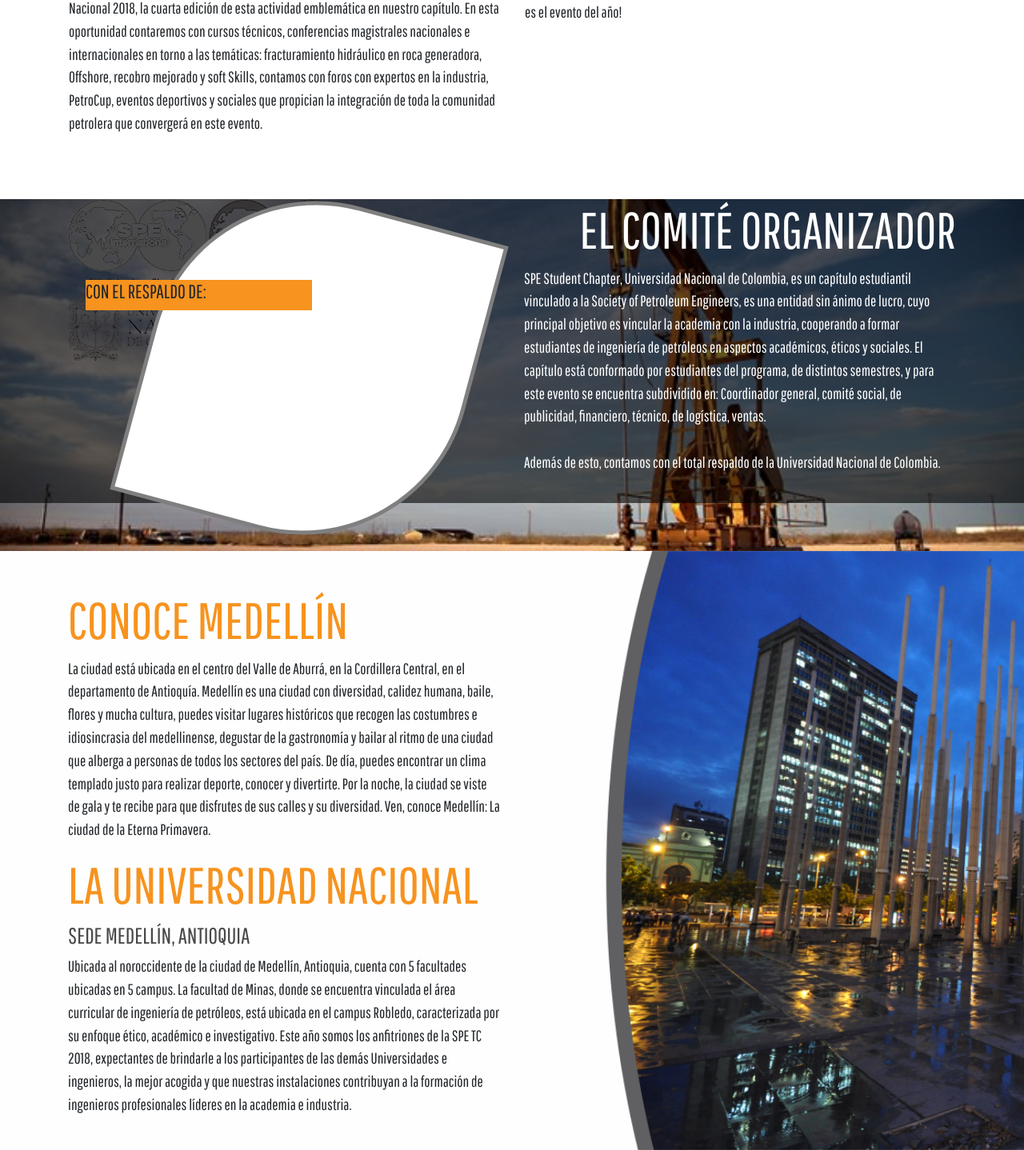
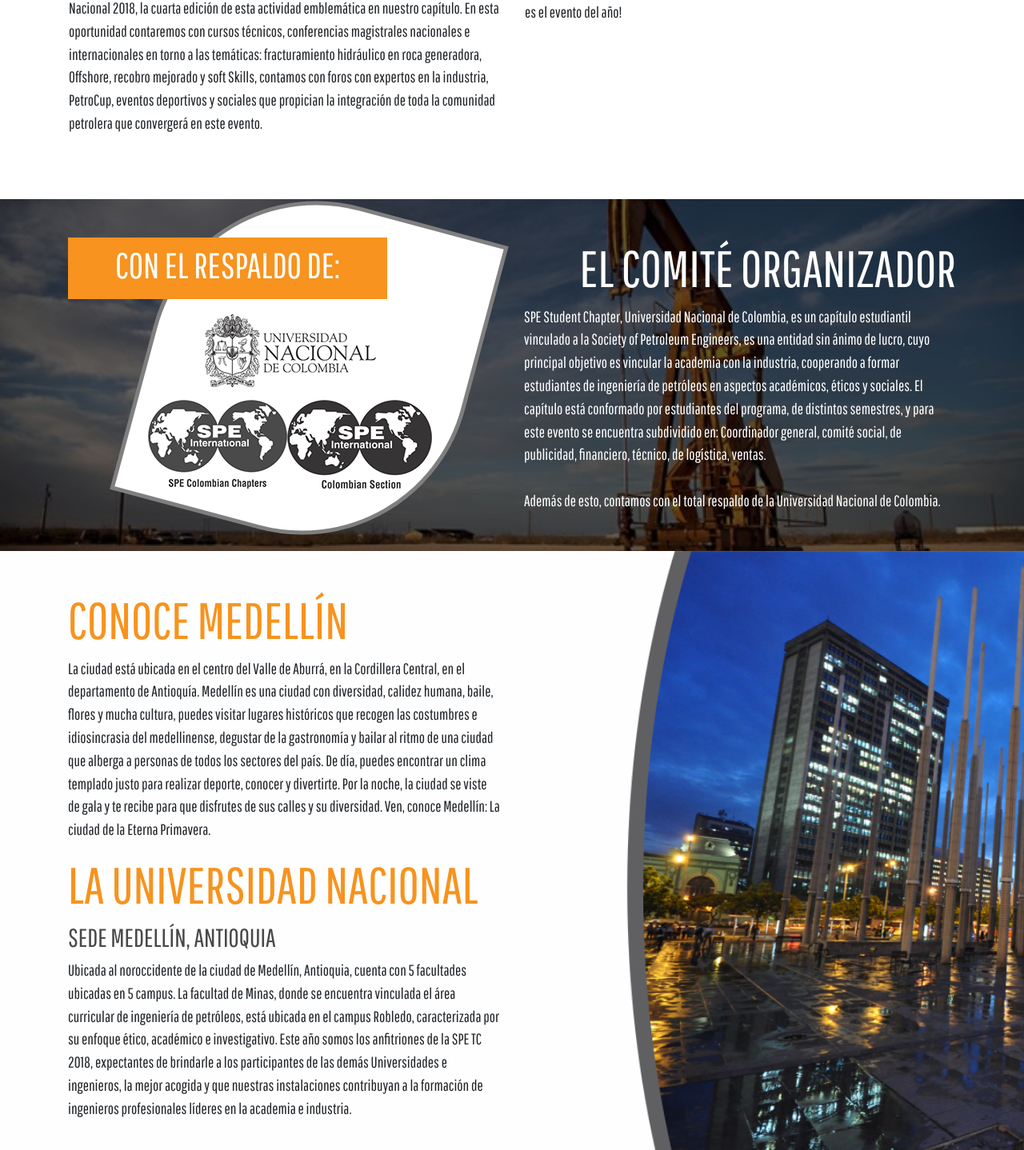
Before and after one commit to a-serna/Spetc2018-web, a PHP site: page / in a window 1280 px wide. Shown: the part 1196-2634 px from the top of the page at 80% size. Run offline with PHP 8.4, Linux system fonts and the light colour scheme; some libraries are stand-ins or nearby versions.

Commit message:
avances en maquetación

```diff
--- a/css/spetc.css
+++ b/css/spetc.css
@@ -18,7 +18,16 @@
   filter: alpha(opacity=100);
   background: #000000 url(../images/bg.jpg) no-repeat center center;
   background-size: cover;
-  left: 0px;
+  position: fixed;
+}
+#evento{
+  background-color: white;
+}
+#agenda{
+  z-index: 1;
+}
+.bg-orange{
+  background-color: #F7931E;
 }
 .bg-comite {
   z-index: -2;
@@ -32,6 +41,7 @@
 }
 .bg-filter{
   z-index: 1;
+  height: 440px;
   min-height: 380px;
   background-color: rgba(0,0,0,0.61);
 }
@@ -81,8 +91,16 @@
   height: 8px;
   background-color: #F7931E;
 }
+.divider02{
+  width: 100vw;
+  height: 8px;
+  background-color: #EAEAEA;
+}
 .text-orange{
   color: #F7931E;
+}
+.text-orange-light{
+  color: #FFB21D;
 }
 .text-gris{
   color: #484848;
@@ -92,6 +110,9 @@
 }
 h2{
   font-size: 2.8em !important;
+}
+h3{
+  font-size: 2em !important;
 }
 P{
   font-size: 1.2em !important;
@@ -119,11 +140,12 @@
 }
 .box-comite{
   z-index: 1;
-  width: 283px;
+  width: 70%;
   background-color: #F7931E;
-  padding-bottom: 1px;
-  position: relative;
-  margin-right: -10000px;
-  margin-top: 101px;
-  left: 37px;
 }
+.box-logos{
+  z-index: 1;
+}
+.box-text{
+  z-index: 0;
+}
--- a/index.html
+++ b/index.html
@@ -24,7 +24,7 @@
   <body>
     <header>
       <div class="particle position-absolute"></div>
-      <div class="bg-image position-absolute" style="background-attachment: fixed;"></div>
+      <div class="bg-image" style="background-attachment: fixed;"></div>
       <div class="row bg-home">
         <div class="col-12 pt-5 mt-5">
           <img src="images/logowhite.png" class="img-fluid mx-auto d-block" alt="Responsive image">
@@ -81,7 +81,7 @@
 
     <div class="divider"></div>
 
-    <section id="evento" class="mb-5">
+    <section id="evento" class="pb-5">
       <div class="container">
         <div class="row">
           <div class="col-md-6 col-sm-12 p-3">
@@ -91,7 +91,7 @@
             En este año, tenemos el placer de presentar la <b class="text-orange">SPE Technical Conference</b>, Universidad Nacional 2018, la cuarta edición de esta actividad emblemática en nuestro capítulo. En esta oportunidad contaremos con cursos técnicos, conferencias magistrales nacionales e internacionales en torno a las temáticas: fracturamiento hidráulico en roca generadora, Offshore, recobro mejorado y soft Skills, contamos con foros con expertos en la industria, PetroCup, eventos deportivos y sociales que propician la integración de toda la comunidad petrolera que convergerá en este evento.</p>
           </div>
           <div class="col-md-6 col-sm-12 p-3">
-            <img src="images/logovert.png" class="img-fluid mx-auto d-block" alt="Responsive image">
+            <img src="images/logovert.png" class="img-fluid mx-auto d-block" alt="logo spetc 2018">
             <h2 class="text-orange text-uppercase mt-5">¿Quieres conocer más?</h2>
             <div class="row">
               <div class="col">
@@ -111,19 +111,25 @@
         <div class="container">
           <div class="row">
             <div class="col-md-6 col-sm-12">
-              <div class="box-comite position-absolute">
-                <h4>CON EL RESPALDO DE:</h4>
+              <div class="box-comite position-absolute mt-5">
+                <h2 class="text-white text-uppercase text-center p-2">CON EL RESPALDO DE:</h2>
               </div>
               <div class="box-container position-absolute">
               </div>
-              <div class="">
-                <img class="block" src="images/logospecolombianchapters.png" alt="" width="174" height="111"/>
-                <img class="block" src="images/logospecol.png" alt="" width="174" height="111"/>
-                <img class="block" src="images/logounalmed.png" alt="" width="214" height="91"/>
+              <div class="box-logos position-absolute mt-5 pt-5">
+                <div class="row">
+                  <div class="col-12 pt-5">
+                    <img class="img-fluid mx-auto d-block" src="images/logounalmed.png" alt="unal"/>
+                  </div>
+                  <div class="col d-flex justify-content-center pt-3">
+                    <img class="img-fluid" src="images/logospecolombianchapters.png" alt="spetc"/>
+                    <img class="img-fluid" src="images/logospecol.png" alt="spetc"/>
+                  </div>
+                </div>
               </div>
             </div>
             <div class="col-md-6 col-sm-12">
-              <h1 class="text-white text-uppercase text-right">El comité organizador</h1>
+              <h1 class="text-white text-uppercase text-right pt-5">El comité organizador</h1>
               <p class="text-white">SPE Student Chapter, Universidad Nacional de Colombia, es un capítulo estudiantil vinculado a la Society of Petroleum Engineers, es una entidad sin ánimo de lucro, cuyo principal objetivo es vincular la academia con la industria, cooperando a formar estudiantes de ingeniería de petróleos en aspectos académicos, éticos y sociales. El capítulo está conformado por estudiantes del programa, de distintos semestres, y para este evento se encuentra subdividido en: Coordinador general, comité social, de publicidad, financiero, técnico, de logística, ventas.
               <br></br>
               Además de esto, contamos con el total respaldo de la Universidad Nacional de Colombia.</p>
@@ -133,7 +139,7 @@
       </div>
     </section>
 
-    <section id="Mdn" class="mb-5 bg-mdn">
+    <section id="Mdn" class="pb-5 bg-mdn">
       <div class="container">
         <div class="row pt-5">
           <div class="col-md-6 col-sm-12">
@@ -150,13 +156,92 @@
       </div>
     </section>
 
-    <section id="agenda">
+    <!-- <div class="position-absolute box-text pt-5 pb-5">
+      <div class="row">
+        <div class="col-6">
+        </div>
+        <div class="col-2">
+          <h1 class="text-orange-light">DRILLING</h1>
+        </div>
+        <div class="col-2">
+          <h1 class="text-orange-light">OFFSHORE</h1>
+        </div>
+        <div class="col-2">
+          <h1 class="text-orange-light">EOR</h1>
+        </div>
+        <div class="col-2">
+          <h1 class="text-orange-light">SOFT SKILLS</h1>
+        </div>
+        <div class="col-2">
+          <h1 class="text-orange-light">NANOFLUIDS</h1>
+        </div>
+        <div class="col-2">
+          <h1 class="text-orange-light">UNCONVENTIONAL</h1>
+        </div>
+      </div> -->
 
+    <section id="agenda" class="pt-3 pb-3 bg-orange">
+      <div class="container">
+        <div class="row">
+          <div class="col-6">
+            <h1 class="text-white">AGENDA ACADÉMICA</h1>
+            <h3 class="text-white">VIVE UNA EXPERIENCIA TÉCNICA EN LA SPE TECHNICAL CONFERENCE 2018</h3>
+          </div>
+        </div>
+      </div>
     </section>
+
+    <div class="divider02"></div>
+
+    <div class="row pt-5 bg-light">
+      <div class="col-12">
+        <h1 class="text-orange text-center">PROGRAMACIÓN DEL EVENTO</h1>
+      </div>
+      <div class="col-12">
+        <img class="svg img-fluid mx-auto d-block" src="images/horario.svg" alt="Horario" width="80%" height="auto"/>
+      </div>
+      <div class="col-12">
+        <h1 class="text-orange text-center">LOS PONENTES DEL EVENTO</h1>
+      </div>
+      <div class="col-12">
+        franja
+      </div>
+    </div>
+
+    <div class="carrusel bg-light">
+      <div class="container">
+          <div id="carouselExampleControls" class="carousel slide" data-ride="carousel">
+            <div class="carousel-inner">
+              <div class="carousel-item active">
+                <img class="d-block w-100" src="images/1.png" alt="">
+              </div>
+              <div class="carousel-item">
+                <img class="d-block w-100" src="images/2.png" alt="Second slide">
+              </div>
+              <div class="carousel-item">
+                <img class="d-block w-100" src="images/3.png" alt="Third slide">
+              </div>
+            </div>
+            <a class="carousel-control-prev" href="#carouselExampleControls" role="button" data-slide="prev">
+              <span class="carousel-control-prev-icon" aria-hidden="true"></span>
+              <span class="sr-only">Previous</span>
+            </a>
+            <a class="carousel-control-next" href="#carouselExampleControls" role="button" data-slide="next">
+              <span class="carousel-control-next-icon" aria-hidden="true"></span>
+              <span class="sr-only">Next</span>
+            </a>
+          </div>
+      </div>
+    </div>
+
+
+
+
+
 
   <!-- js -->
   <script type="text/javascript">
-   window.jQuery || document.write('\x3Cscript src="scripts/jquery-1.8.3.min.js?crc=209076791" type="text/javascript">\x3C/script>');
+   window.jQuery || document.write('\x3Cscript src="scripts/jquery-1.8.3.min.js" type="text/javascript">\x3C/script>');
   </script>
   <script src="js/time.js"></script>
   <script src="js/particulas.js"></script>
@@ -172,10 +257,6 @@
   clip: true, // If true, adjust scroll distance to prevent abrupt stops near the bottom of the page
   easing: 'easeInOutCubic', // Easing pattern to use
   customEasing: function (time) {
-    // Function. Custom easing pattern
-    // If this is set to anything other than null, will override the easing option above
-    // return <your formulate with time as a multiplier>
-    // Example: easeInOut Quad
     return time < 0.5 ? 2 * time * time : -1 + (4 - 2 * time) * time;
   },
   });
```
